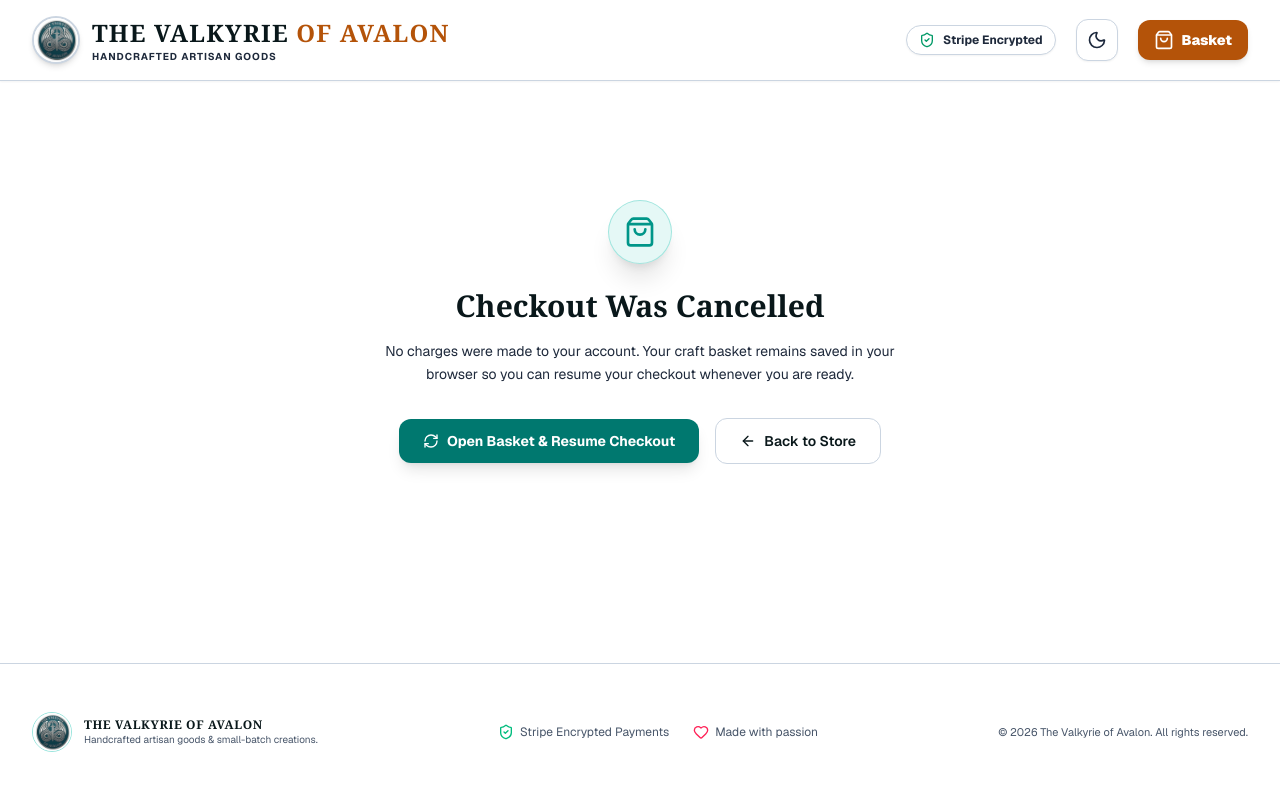
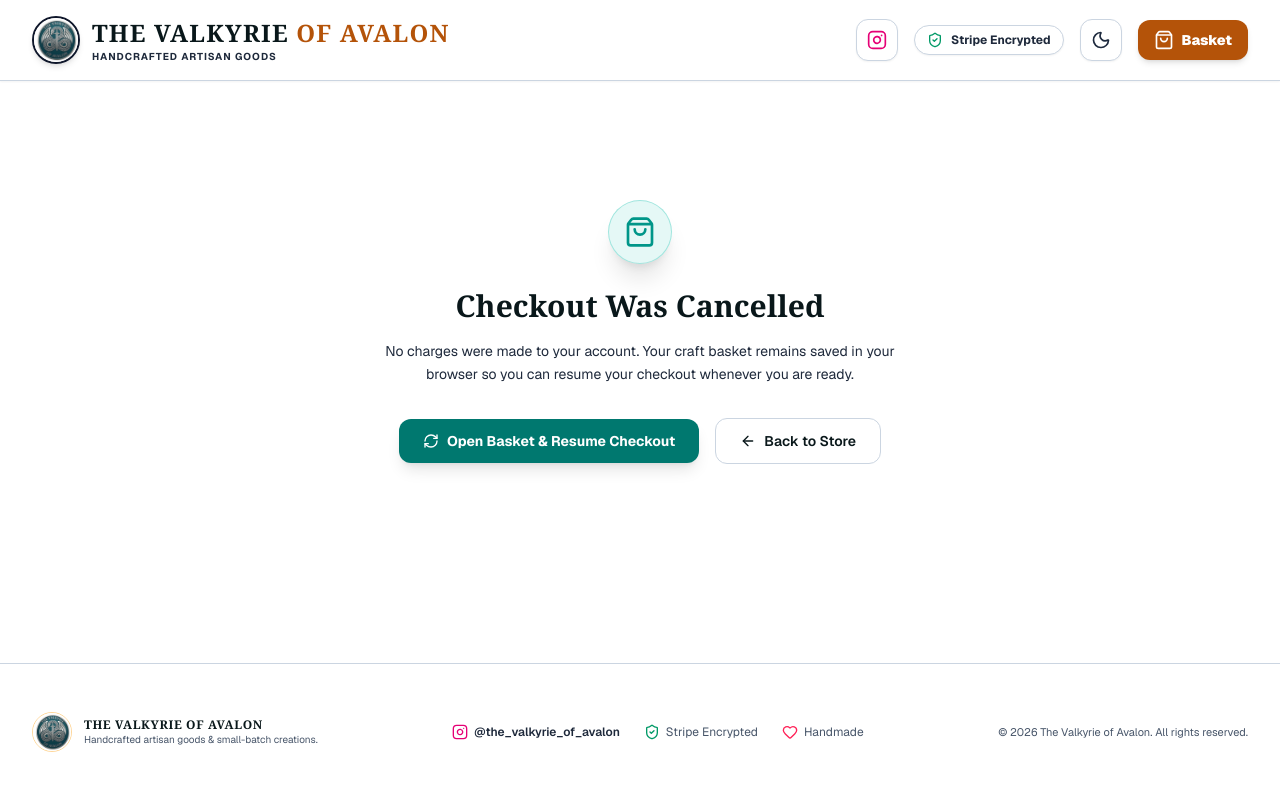
Before and after one commit to petermefrandsen/the-valkyrie-of-avalon, a Next.js app: page /cancel in a window 1280 px wide. Shown: the top 790 px of the page. Built offline with nearby package versions, Linux system fonts and the light colour scheme.

Commit message:
feat: add Instagram profile link to header and footer

```diff
--- a/src/components/Footer.jsx
+++ b/src/components/Footer.jsx
@@ -1,6 +1,6 @@
 'use client';
 
-import { ShieldCheck, Heart } from 'lucide-react';
+import { ShieldCheck, Heart, Instagram } from 'lucide-react';
 
 export default function Footer() {
   return (
@@ -8,7 +8,7 @@ export default function Footer() {
       <div className="max-w-7xl mx-auto px-4 sm:px-6 lg:px-8 flex flex-col md:flex-row items-center justify-between gap-6">
 
         <div className="flex items-center space-x-3">
-          <div className="w-10 h-10 rounded-full overflow-hidden border border-teal-500/40 shrink-0">
+          <div className="w-10 h-10 rounded-full overflow-hidden border border-amber-500/40 shrink-0">
             <img
               src="/images/logo.png"
               alt="The Valkyrie of Avalon Emblem"
@@ -21,14 +21,26 @@ export default function Footer() {
           </div>
         </div>
 
-        <div className="flex items-center space-x-6 text-[var(--text-muted)]">
-          <div className="flex items-center space-x-1.5">
-            <ShieldCheck className="w-4 h-4 text-emerald-500" />
-            <span>Stripe Encrypted Payments</span>
+        <div className="flex items-center space-x-6 text-[var(--text-body)]">
+          <a
+            href="https://www.instagram.com/the_valkyrie_of_avalon/"
+            target="_blank"
+            rel="noopener noreferrer"
+            className="flex items-center space-x-1.5 hover:text-amber-600 dark:hover:text-amber-400 transition-colors font-semibold"
+            aria-label="Follow on Instagram"
+          >
+            <Instagram className="w-4 h-4 text-pink-600 dark:text-pink-400" />
+            <span>@the_valkyrie_of_avalon</span>
+          </a>
+
+          <div className="flex items-center space-x-1.5 text-[var(--text-muted)]">
+            <ShieldCheck className="w-4 h-4 text-emerald-600 dark:text-emerald-400" />
+            <span>Stripe Encrypted</span>
           </div>
-          <div className="flex items-center space-x-1.5">
+
+          <div className="flex items-center space-x-1.5 text-[var(--text-muted)]">
             <Heart className="w-4 h-4 text-rose-500" />
-            <span>Made with passion</span>
+            <span>Handmade</span>
           </div>
         </div>
 
--- a/src/components/Header.jsx
+++ b/src/components/Header.jsx
@@ -2,14 +2,14 @@
 
 import { useCart } from '@/context/CartContext';
 import { useTheme } from '@/context/ThemeContext';
-import { ShoppingBag, ShieldCheck, Sun, Moon } from 'lucide-react';
+import { ShoppingBag, ShieldCheck, Sun, Moon, Instagram } from 'lucide-react';
 
 export default function Header() {
   const { totalItems, setIsCartOpen } = useCart();
   const { theme, toggleTheme, mounted } = useTheme();
 
   return (
-    <header className="sticky top-0 z-40 w-full bg-[var(--header-bg)] border-b border-[var(--border-color)] transition-colors duration-200 shadow-xs">
+    <header className="sticky top-0 z-40 w-full backdrop-blur-xl bg-[var(--header-bg)] border-b border-[var(--border-color)] transition-colors duration-300 shadow-xs">
       <div className="max-w-7xl mx-auto px-4 sm:px-6 lg:px-8 h-20 flex items-center justify-between">
 
         {/* Brand Logo & Title */}
@@ -17,7 +17,7 @@ export default function Header() {
           className="flex items-center space-x-3 cursor-pointer group"
           onClick={() => window.scrollTo({ top: 0, behavior: 'smooth' })}
         >
-          <div className="relative w-12 h-12 rounded-full overflow-hidden border-2 border-[var(--border-color)] shadow-md group-hover:scale-105 transition-transform duration-300 bg-[var(--bg-card)]">
+          <div className="relative w-12 h-12 rounded-full overflow-hidden border-2 border-slate-900 dark:border-amber-400/60 shadow-md group-hover:scale-105 transition-transform duration-300 bg-[var(--bg-card)]">
             <img
               src="/images/logo.png"
               alt="The Valkyrie of Avalon Logo"
@@ -32,16 +32,28 @@ export default function Header() {
           </div>
         </div>
 
-        {/* Right Section: Security Badge, Theme Toggle & Basket Button */}
-        <div className="flex items-center space-x-3 sm:space-x-5">
+        {/* Right Section: Instagram Link, Security Badge, Theme Toggle & Basket Button */}
+        <div className="flex items-center space-x-3 sm:space-x-4">
+
+          {/* Instagram Social Link */}
+          <a
+            href="https://www.instagram.com/the_valkyrie_of_avalon/"
+            target="_blank"
+            rel="noopener noreferrer"
+            className="p-2.5 rounded-xl bg-[var(--bg-card)] border border-[var(--border-color)] text-pink-600 dark:text-pink-400 hover:scale-105 transition-all shadow-xs flex items-center justify-center cursor-pointer"
+            title="Follow on Instagram (@the_valkyrie_of_avalon)"
+            aria-label="Instagram Profile"
+          >
+            <Instagram className="w-5 h-5" />
+          </a>
 
           {/* Security Badge */}
-          <div className="hidden md:flex items-center space-x-2 text-xs font-bold text-[var(--text-body)] bg-[var(--bg-card)] border border-[var(--border-color)] px-3 py-1.5 rounded-full shadow-xs">
+          <div className="hidden lg:flex items-center space-x-2 text-xs font-bold text-[var(--text-body)] bg-[var(--bg-card)] border border-[var(--border-color)] px-3 py-1.5 rounded-full shadow-xs">
             <ShieldCheck className="w-4 h-4 text-emerald-600" />
             <span>Stripe Encrypted</span>
           </div>
 
-          {/* Theme Toggle Button - Pure White background in Light Mode */}
+          {/* Theme Toggle Button */}
           {mounted && (
             <button
               onClick={toggleTheme}
```
